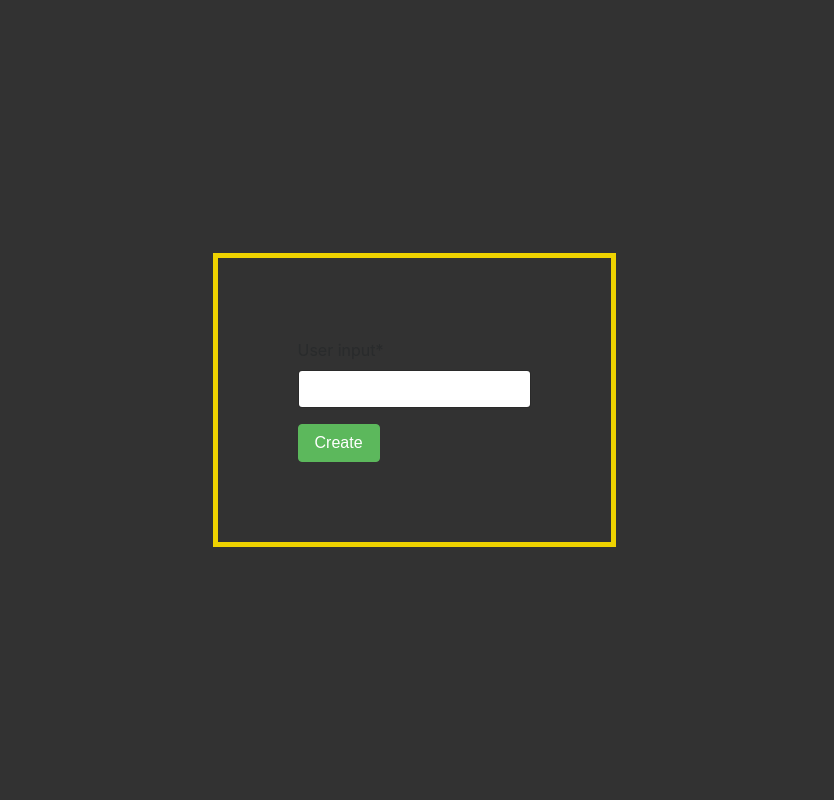
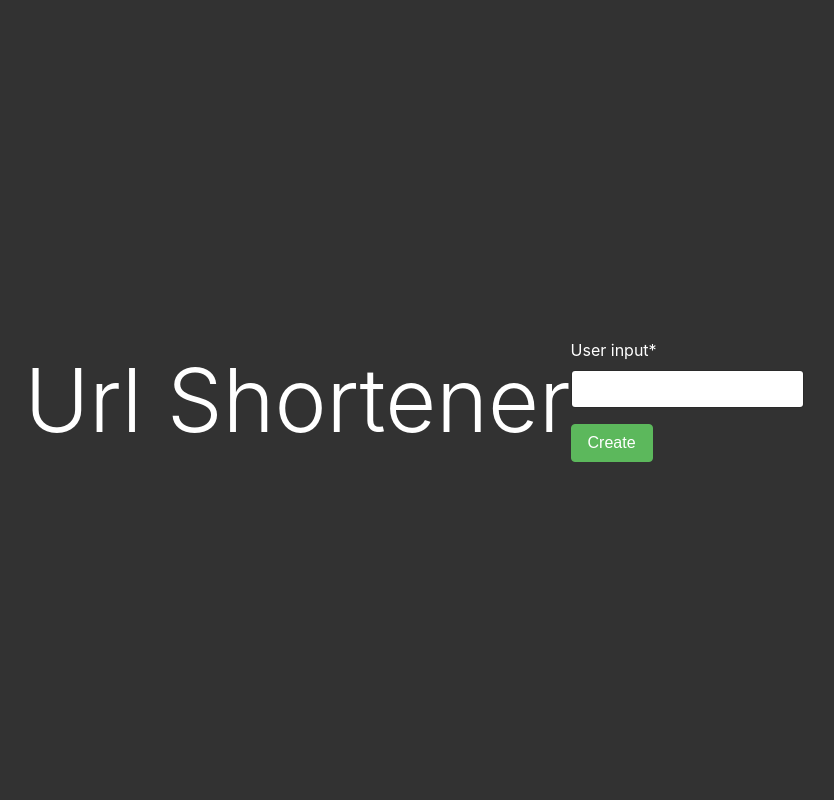
Before and after one commit to tdsprogramming/url_shortener, a Django app: page / in a window 1280 px wide. Shown: the whole page, without its empty margins (226-1060 px from the left). Run offline with Django 3.2, Linux system fonts and the light colour scheme; some libraries are stand-ins or nearby versions.

Commit message:
initial front end

```diff
--- a/templates/base.html
+++ b/templates/base.html
@@ -6,14 +6,8 @@
       <style type="text/css">
          html, body{
             height:100%;
+            color:white;
             background-color:rgb(50,50,50);
-         }
-         .box-wrapper{
-            padding: 5rem;
-            border:5px solid rgb(238,210,0);
-            /*border-radius: 5px;*/
-            /*background-color:rgb(100,100,100);*/
-            /*box-shadow: 10px 10px 5px rgba(238,210,2,.5);*/
          }
       </style>
    </head>
--- a/templates/detail.html
+++ b/templates/detail.html
@@ -9,7 +9,7 @@
                   Shortened Url
                </div>
                <div class="row justify-content-center">
-                  <a href="{% url 'urls:redirect' url.shortened_url_ending %}">{{url.shortened_url_full}}</a>
+                  <a href="{% url 'urls:redirect' url.shortened_url_ending %}" s>{{url.shortened_url_full}}</a>
                </div>
             </div>
          </div>
--- a/templates/main.html
+++ b/templates/main.html
@@ -3,14 +3,16 @@
 {% block base_content %}
 <div class="container" style="height:100%;">
    <div class="row justify-content-center align-items-center" style="height:100%;">
-      <div class="box-wrapper">
-         <form method="POST" id="url-form">{% csrf_token %}
-            <div class="form-group">
-               {{form|crispy}}
-            </div>
-            <input type="submit" value="Create" class="btn btn-md btn-success"/>
-         </form>
+      <div clas
+      <div class="display-2">
+         Url Shortener
       </div>
+      <form method="POST" id="url-form">{% csrf_token %}
+         <div class="form-group">
+            {{form|crispy}}
+         </div>
+         <input type="submit" value="Create" class="btn btn-md btn-success"/>
+      </form>
    </div>
 </div>
 {% endblock base_content %}
```
